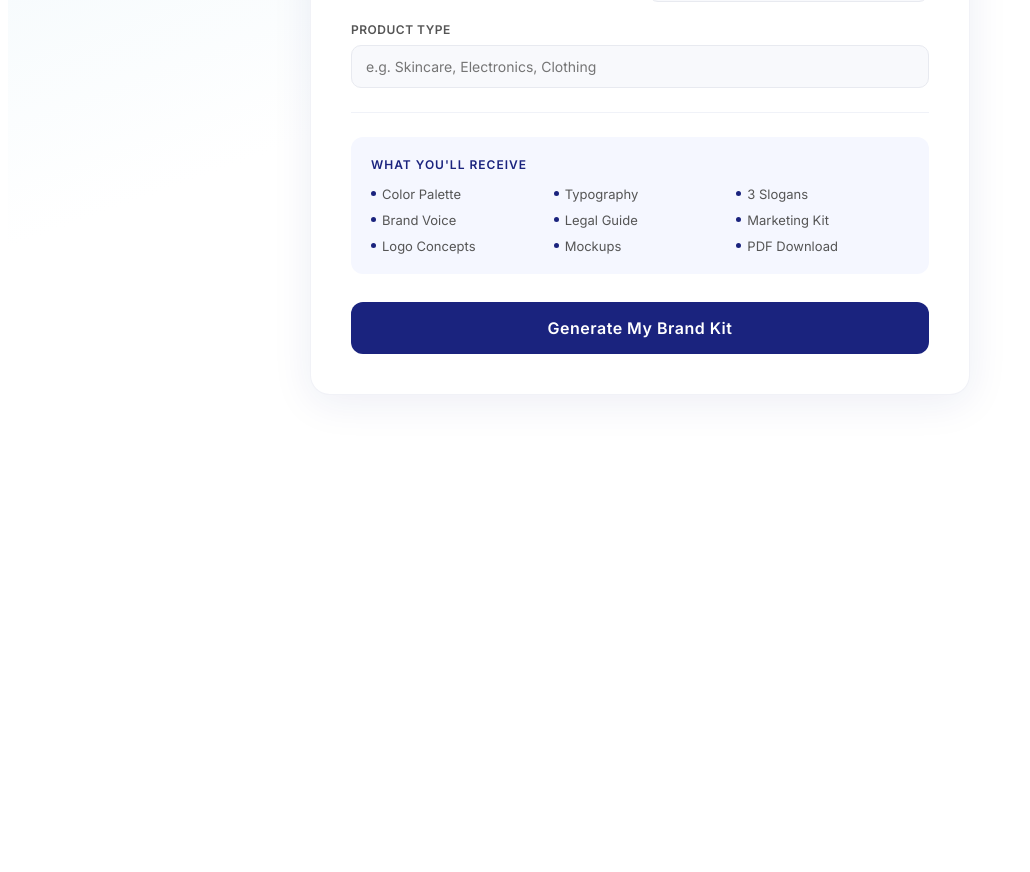
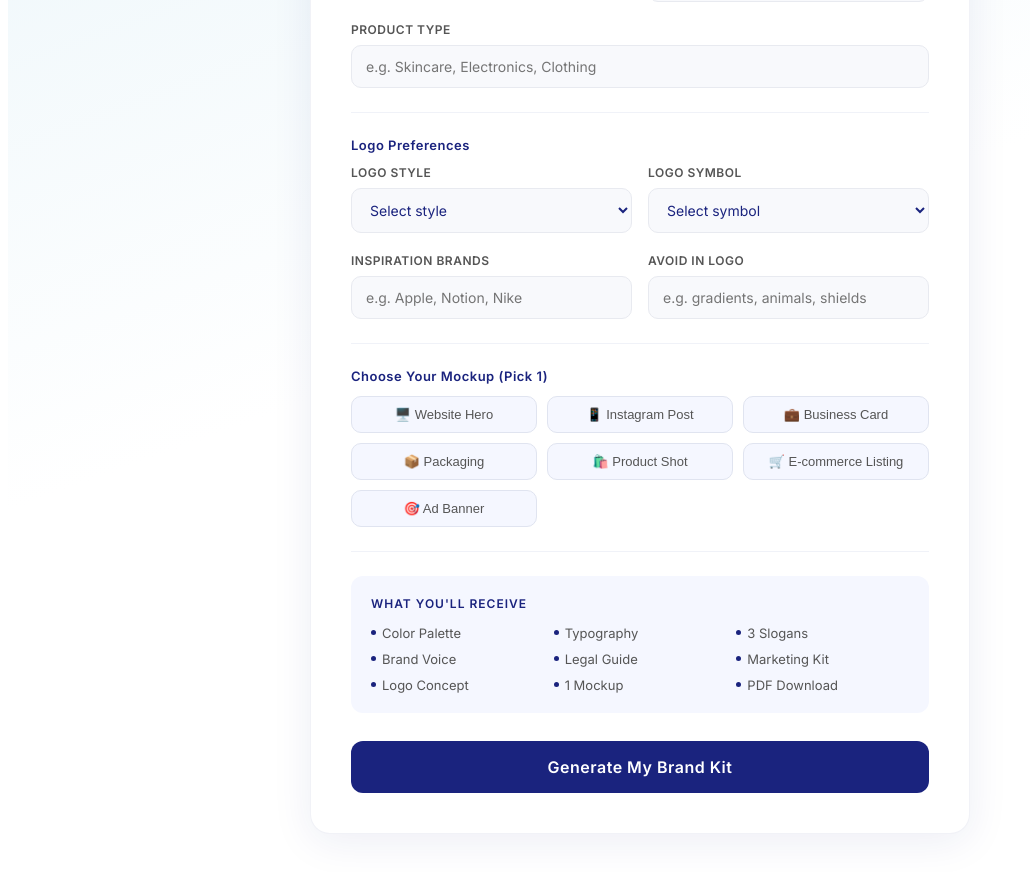
Before and after one commit to saminaoum2022-png/nabadai-brand-kit, a Next.js app: page / in a window 1280 px wide. Shown: the part 760-1632 px from the top of the page, without its empty margins (0-1030 px from the left). Before the commit the page ends 1223 px from the top, so only its background shows below. Built offline with nearby package versions, Linux system fonts and the light colour scheme.

Commit message:
Update index.js

```diff
--- a/pages/index.js
+++ b/pages/index.js
@@ -14,6 +14,18 @@ const LOADING_MESSAGES = [
   "Writing your brand story...",
   "Assembling your identity...",
   "Almost ready...",
+];
+
+const MOCKUP_OPTIONS = [
+  { id: 'website_hero', label: '🖥️ Website Hero', for: 'both' },
+  { id: 'instagram_post', label: '📱 Instagram Post', for: 'both' },
+  { id: 'business_card', label: '💼 Business Card', for: 'both' },
+  { id: 'packaging', label: '📦 Packaging', for: 'product' },
+  { id: 'product_shot', label: '🛍️ Product Shot', for: 'product' },
+  { id: 'ecommerce_listing', label: '🛒 E-commerce Listing', for: 'product' },
+  { id: 'proposal_cover', label: '📄 Proposal Cover', for: 'service' },
+  { id: 'email_header', label: '📧 Email Header', for: 'service' },
+  { id: 'ad_banner', label: '🎯 Ad Banner', for: 'both' },
 ];
 
 function LogoLoader() {
@@ -71,7 +83,6 @@ function LogoLoader() {
       <div style={{ position: "relative", width: 200, height: 200, marginBottom: 40 }}>
         <div style={{ position: "absolute", inset: -20, borderRadius: "50%", background: "radial-gradient(circle, rgba(26,35,126,0.08) 0%, transparent 70%)", animation: "corePulse 2.4s ease-in-out infinite" }} />
         <div style={{ position: "absolute", top: "50%", left: "10%", width: "80%", height: 2, background: "linear-gradient(90deg, transparent, #1a237e, transparent)", borderRadius: 2, animation: "scanLine 2.4s ease-in-out infinite", zIndex: 10 }} />
-
         <div className="ring1-wrap" style={{ position: "absolute", inset: 0 }}>
           <img src={LOGO_URL} style={{ width: "100%", height: "100%", objectFit: "contain", opacity: 0.6, mixBlendMode: "multiply" }} alt="" />
         </div>
@@ -81,9 +92,7 @@ function LogoLoader() {
         <div className="ring3-wrap" style={{ position: "absolute", inset: 40 }}>
           <img src={LOGO_URL} style={{ width: "100%", height: "100%", objectFit: "contain", opacity: 0.9, mixBlendMode: "multiply" }} alt="" />
         </div>
-
         <div className="core-wrap" style={{ position: "absolute", inset: 70, borderRadius: "50%", background: "radial-gradient(circle, rgba(26,35,126,0.15) 0%, transparent 70%)" }} />
-
         {[0, 60, 120, 180, 240, 300].map((deg, i) => (
           <div key={i} style={{
             position: "absolute", top: "50%", left: "50%",
@@ -92,7 +101,6 @@ function LogoLoader() {
             boxShadow: `0 0 6px ${i % 2 === 0 ? "#1a237e" : "#4fc3f7"}`,
             transform: `rotate(${deg}deg) translateX(95px)`,
             animation: `ring${(i % 3) + 1} ${2.5 + i * 0.3}s ease-in-out infinite`,
-            transformOrigin: "-95px 0",
           }} />
         ))}
       </div>
@@ -117,7 +125,9 @@ export default function Home() {
   const [loading, setLoading] = useState(false);
   const [form, setForm] = useState({
     businessName: '', industry: '', description: '',
-    audience: '', budget: '', businessType: 'product', productType: ''
+    audience: '', budget: '', businessType: 'product', productType: '',
+    logoStyle: '', logoSymbol: '', inspirationBrands: '', avoidInLogo: '',
+    mockupType: ''
   });
 
   const handleChange = (e) => setForm({ ...form, [e.target.name]: e.target.value });
@@ -137,15 +147,26 @@ export default function Home() {
       const data = await res.json();
       if (!data.success) throw new Error(data.error);
       let kitData = data.data;
-      if (form.businessType === 'product') {
+
+      if (form.mockupType) {
         const mockupRes = await fetch('/api/mockup', {
-  method: 'POST',
-  headers: { 'Content-Type': 'application/json' },
-  body: JSON.stringify({ businessName: form.businessName, industry: form.industry, productType: form.productType, colors: kitData.colors })
-});
+          method: 'POST',
+          headers: { 'Content-Type': 'application/json' },
+          body: JSON.stringify({
+            businessName: form.businessName,
+            industry: form.industry,
+            description: form.description,
+            audience: form.audience,
+            productType: form.productType,
+            businessType: form.businessType,
+            mockupType: form.mockupType,
+            colors: kitData.colors
+          })
+        });
         const mockupData = await mockupRes.json();
         if (mockupData.success) kitData.mockups = mockupData.mockups;
       }
+
       sessionStorage.setItem('brandKit', JSON.stringify(kitData));
       router.push('/result');
     } catch (err) {
@@ -155,6 +176,8 @@ export default function Home() {
   };
 
   if (loading) return <LogoLoader />;
+
+  const availableMockups = MOCKUP_OPTIONS.filter(m => m.for === 'both' || m.for === form.businessType);
 
   return (
     <>
@@ -180,11 +203,11 @@ export default function Home() {
               <div style={s.section}>
                 <p style={s.sectionLabel}>What are you building?</p>
                 <div style={s.toggle}>
-                  <button type="button" onClick={() => setForm({ ...form, businessType: 'product' })}
+                  <button type="button" onClick={() => setForm({ ...form, businessType: 'product', mockupType: '' })}
                     style={form.businessType === 'product' ? s.toggleActive : s.toggleInactive}>
                     Product Business
                   </button>
-                  <button type="button" onClick={() => setForm({ ...form, businessType: 'service' })}
+                  <button type="button" onClick={() => setForm({ ...form, businessType: 'service', mockupType: '' })}
                     style={form.businessType === 'service' ? s.toggleActive : s.toggleInactive}>
                     Service Business
                   </button>
@@ -238,10 +261,65 @@ export default function Home() {
 
               <div style={s.divider} />
 
+              <p style={s.sectionLabel}>Logo Preferences</p>
+              <div style={s.grid}>
+                <div>
+                  <label style={s.label}>Logo Style</label>
+                  <select name="logoStyle" value={form.logoStyle} onChange={handleChange} style={s.input}>
+                    <option value="">Select style</option>
+                    <option value="Minimal">Minimal</option>
+                    <option value="Luxury">Luxury</option>
+                    <option value="Playful">Playful</option>
+                    <option value="Bold">Bold</option>
+                    <option value="Tech">Tech</option>
+                    <option value="Elegant">Elegant</option>
+                  </select>
+                </div>
+                <div>
+                  <label style={s.label}>Logo Symbol</label>
+                  <select name="logoSymbol" value={form.logoSymbol} onChange={handleChange} style={s.input}>
+                    <option value="">Select symbol</option>
+                    <option value="Abstract icon">Abstract Icon</option>
+                    <option value="Letter mark">Letter Mark</option>
+                    <option value="Animal">Animal</option>
+                    <option value="Object">Object</option>
+                    <option value="Geometric shape">Geometric Shape</option>
+                  </select>
+                </div>
+              </div>
+
+              <div style={s.grid}>
+                <div>
+                  <label style={s.label}>Inspiration Brands</label>
+                  <input name="inspirationBrands" value={form.inspirationBrands} onChange={handleChange}
+                    placeholder="e.g. Apple, Notion, Nike" style={s.input} />
+                </div>
+                <div>
+                  <label style={s.label}>Avoid in Logo</label>
+                  <input name="avoidInLogo" value={form.avoidInLogo} onChange={handleChange}
+                    placeholder="e.g. gradients, animals, shields" style={s.input} />
+                </div>
+              </div>
+
+              <div style={s.divider} />
+
+              <p style={s.sectionLabel}>Choose Your Mockup (Pick 1)</p>
+              <div style={s.mockupGrid}>
+                {availableMockups.map((m) => (
+                  <button key={m.id} type="button"
+                    onClick={() => setForm({ ...form, mockupType: form.mockupType === m.id ? '' : m.id })}
+                    style={form.mockupType === m.id ? s.mockupActive : s.mockupInactive}>
+                    {m.label}
+                  </button>
+                ))}
+              </div>
+
+              <div style={s.divider} />
+
               <div style={s.deliverables}>
                 <p style={s.delTitle}>What you'll receive</p>
                 <div style={s.delGrid}>
-                  {['Color Palette', 'Typography', '3 Slogans', 'Brand Voice', 'Legal Guide', 'Marketing Kit', 'Logo Concepts', form.businessType === 'product' ? 'Mockups' : 'Service Kit', 'PDF Download'].map((item) => (
+                  {['Color Palette', 'Typography', '3 Slogans', 'Brand Voice', 'Legal Guide', 'Marketing Kit', 'Logo Concept', '1 Mockup', 'PDF Download'].map((item) => (
                     <div key={item} style={s.delItem}>
                       <span style={s.delDot} />
                       {item}
@@ -280,6 +358,9 @@ const s = {
   label: { display: 'block', color: '#555', fontSize: '12px', fontWeight: '600', marginBottom: '8px', letterSpacing: '0.5px', textTransform: 'uppercase' },
   input: { width: '100%', background: '#f8f9fc', border: '1px solid #e8eaf0', borderRadius: '10px', padding: '12px 14px', color: '#1a237e', fontSize: '14px', boxSizing: 'border-box', outline: 'none', fontFamily: "'Inter', sans-serif" },
   textarea: { width: '100%', background: '#f8f9fc', border: '1px solid #e8eaf0', borderRadius: '10px', padding: '12px 14px', color: '#1a237e', fontSize: '14px', boxSizing: 'border-box', outline: 'none', resize: 'vertical', fontFamily: "'Inter', sans-serif" },
+  mockupGrid: { display: 'grid', gridTemplateColumns: 'repeat(3, 1fr)', gap: '10px', marginBottom: '8px' },
+  mockupActive: { padding: '10px 8px', background: '#1a237e', border: 'none', borderRadius: '10px', color: '#fff', cursor: 'pointer', fontSize: '13px', fontWeight: '600', textAlign: 'center' },
+  mockupInactive: { padding: '10px 8px', background: '#f5f7ff', border: '1px solid #e0e4f0', borderRadius: '10px', color: '#555', cursor: 'pointer', fontSize: '13px', textAlign: 'center' },
   deliverables: { background: '#f5f7ff', borderRadius: '12px', padding: '20px', marginBottom: '28px' },
   delTitle: { color: '#1a237e', fontSize: '12px', fontWeight: '700', margin: '0 0 14px', letterSpacing: '1px', textTransform: 'uppercase' },
   delGrid: { display: 'grid', gridTemplateColumns: 'repeat(3, 1fr)', gap: '10px' },
```
